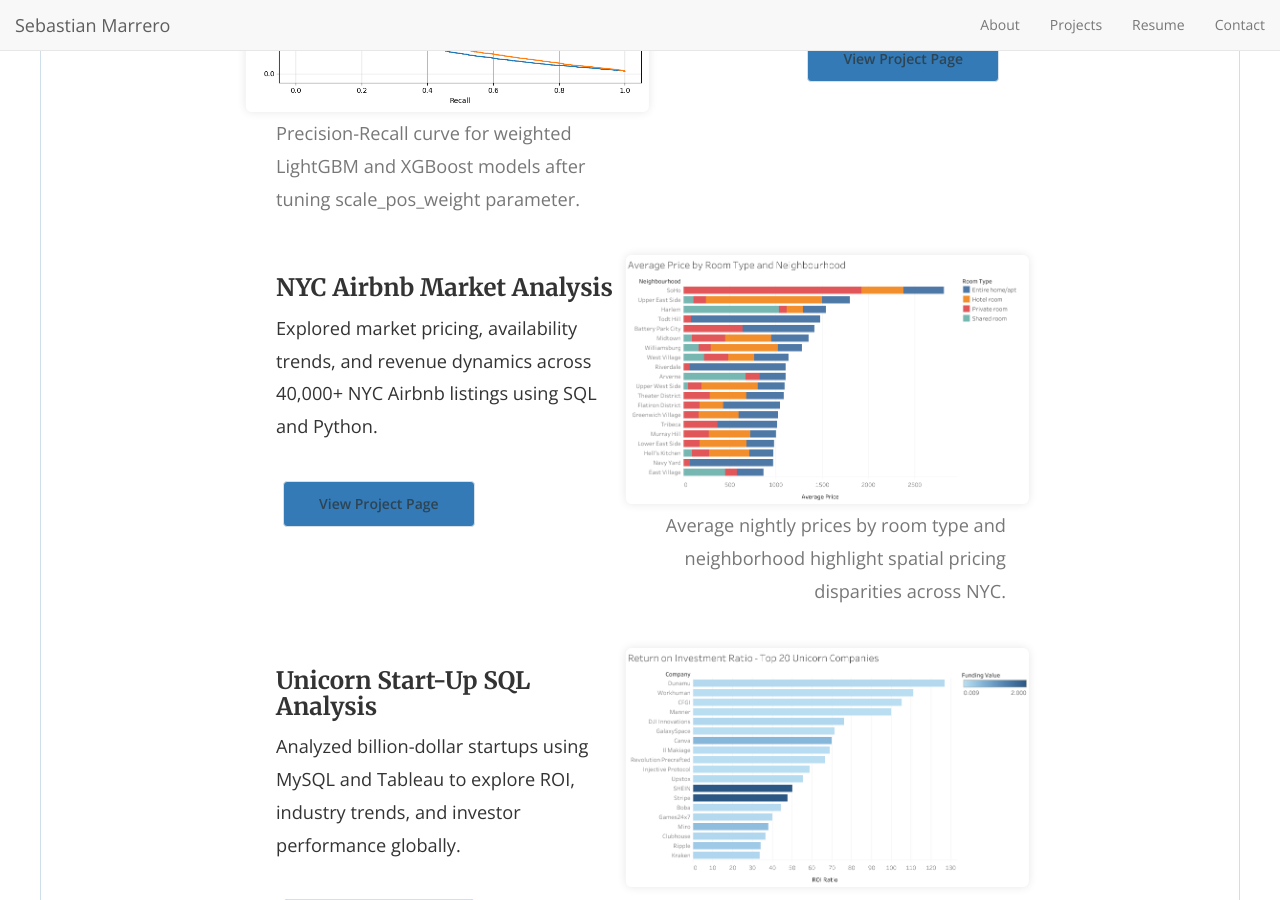
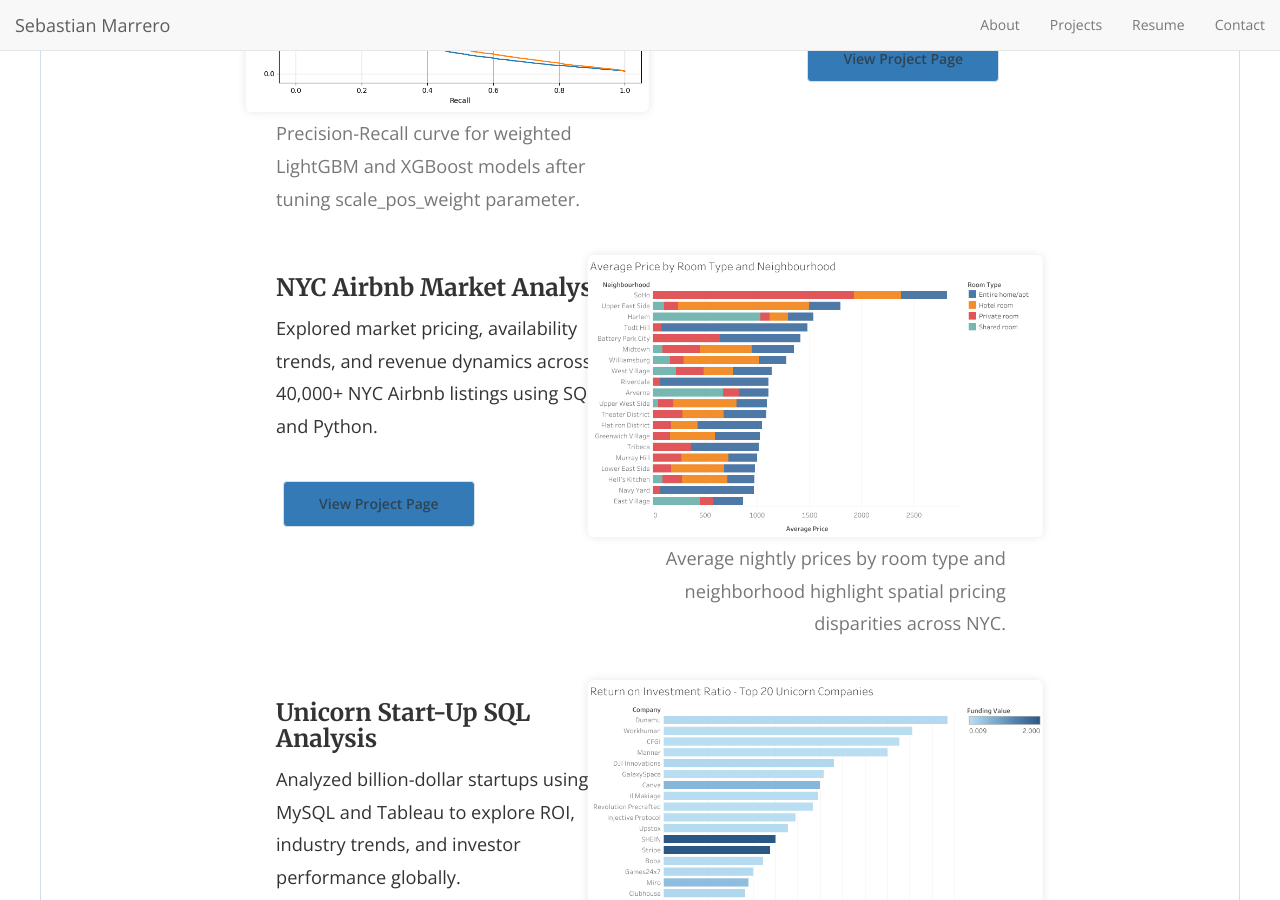
Before and after one commit to SebastianMarrero/Portfolio-Site, a Jekyll site: the page built from index.html, in a window 1280 px wide and 900 px high, scrolled down 1126 px. Built offline with Jekyll 4.4.1, drawn with Linux system fonts in a browser that asks for light colours; nearby versions of some CDN libraries; the list of posts is cut into pages by our own code.

Commit message:
Enlarged homepage project images with side-by-side layout preserved

```diff
--- a/_layouts/home.html
+++ b/_layouts/home.html
@@ -55,7 +55,7 @@
                 </a>
               </div>
               <div class="col-md-6" style="padding-left: 15px; padding-right: 15px;">
-                <img src="{{ site.baseurl }}/assets/images/AveragePriceGroupedByNeighbourhood_RoomType.png" alt="Average Price by Room Type and Neighbourhood" class="img-responsive" style="width: 115%; max-width: none; transform: translateX(-7.5%); border-radius: 6px; box-shadow: 0 0 10px rgba(0,0,0,0.1);">
+                <img src="{{ site.baseurl }}/assets/images/AveragePriceGroupedByNeighbourhood_RoomType.png" alt="Average Price by Room Type and Neighbourhood" class="img-responsive" style="width: 130%; max-width: none; transform: translateX(-15%); border-radius: 6px; box-shadow: 0 0 10px rgba(0,0,0,0.1);">
                 <p class="text-right text-muted" style="margin-top: 5px;">Average nightly prices by room type and neighborhood highlight spatial pricing disparities across NYC.</p>
               </div>
             </div>
@@ -70,7 +70,7 @@
                 </a>
               </div>
               <div class="col-md-6" style="padding-left: 15px; padding-right: 15px;">
-                <img src="{{ site.baseurl }}/assets/images/ROIRatio.sql.png" alt="ROI Ratio Unicorns" class="img-responsive" style="width: 115%; max-width: none; transform: translateX(-7.5%); border-radius: 6px; box-shadow: 0 0 10px rgba(0,0,0,0.1);">
+                <img src="{{ site.baseurl }}/assets/images/ROIRatio.sql.png" alt="ROI Ratio Unicorns" class="img-responsive" style="width: 130%; max-width: none; transform: translateX(-15%); border-radius: 6px; box-shadow: 0 0 10px rgba(0,0,0,0.1);">
                 <p class="text-right text-muted" style="margin-top: 5px;">ROI ratio chart highlighting capital efficiency among top unicorns.</p>
               </div>
             </div>
```
Also changed, not shown: 2 other files.
